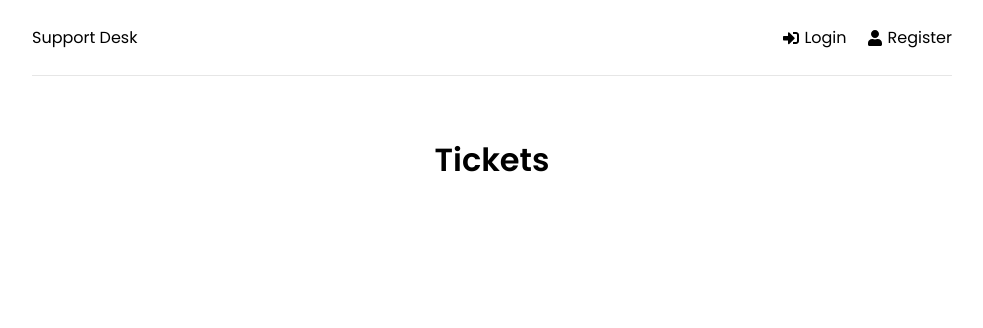
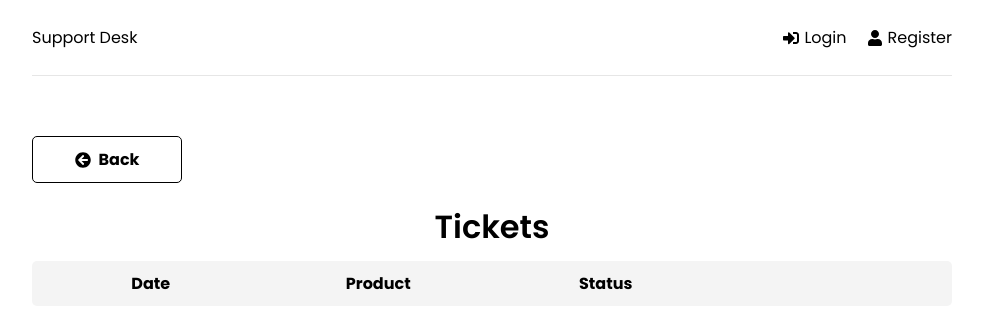
Before and after one commit to aindriu80/mern-react-2022-support-desk-app, a React (Create React App) app in the folder frontend/: page /tickets in a window 1280 px wide. Shown: the top 328 px of the page, without its empty margins (148-1131 px from the left). Built offline with nearby package versions, Linux system fonts and the light colour scheme.

Commit message:
Listing Tickets in UI

```diff
--- /dev/null
+++ b/frontend/src/components/TicketItem.jsx
@@ -0,0 +1,15 @@
+import { Link } from 'react-router-dom'
+const TicketItem = ({ ticket }) => {
+  return (
+    <div className="ticket">
+      <div>{new Date(ticket.createdAt).toLocaleString('ga-ie')}</div>
+      <div>{ticket.product}</div>
+      <div className={`status status-${ticket.status}`}>{ticket.status}</div>
+      <Link to={`/ticket/${ticket._id}`} className="btn btn-reverse btn-sm">
+        View
+      </Link>
+    </div>
+  )
+}
+
+export default TicketItem
--- a/frontend/src/pages/Tickets.jsx
+++ b/frontend/src/pages/Tickets.jsx
@@ -3,6 +3,7 @@
 import { getTickets, reset } from '../features/tickets/ticketSlice'
 import Spinner from '../components/Spinner'
 import BackButton from '../components/BackButton'
+import TicketItem from '../components/TicketItem'
 
 function Tickets() {
   const { tickets, isLoading, isSuccess } = useSelector(
@@ -25,9 +26,21 @@
     return <Spinner />
   }
   return (
-    <div>
+    <>
+      <BackButton url="/" />
       <h1>Tickets</h1>
-    </div>
+      <div className="tickets">
+        <div className="ticket-headings">
+          <div>Date</div>
+          <div>Product</div>
+          <div>Status</div>
+          <div></div>
+        </div>
+        {tickets.map((ticket) => (
+          <TicketItem key={ticket._id} ticket={ticket} j />
+        ))}
+      </div>
+    </>
   )
 }
 
```
